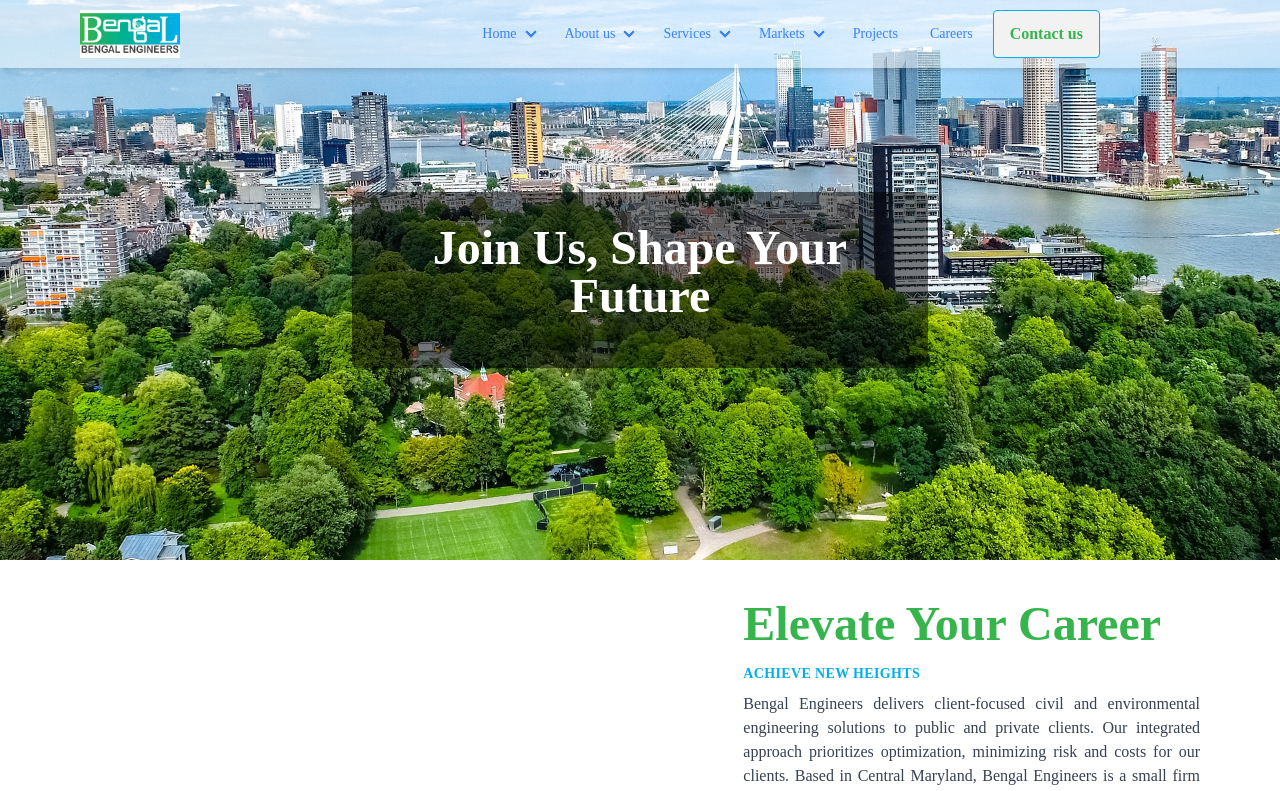
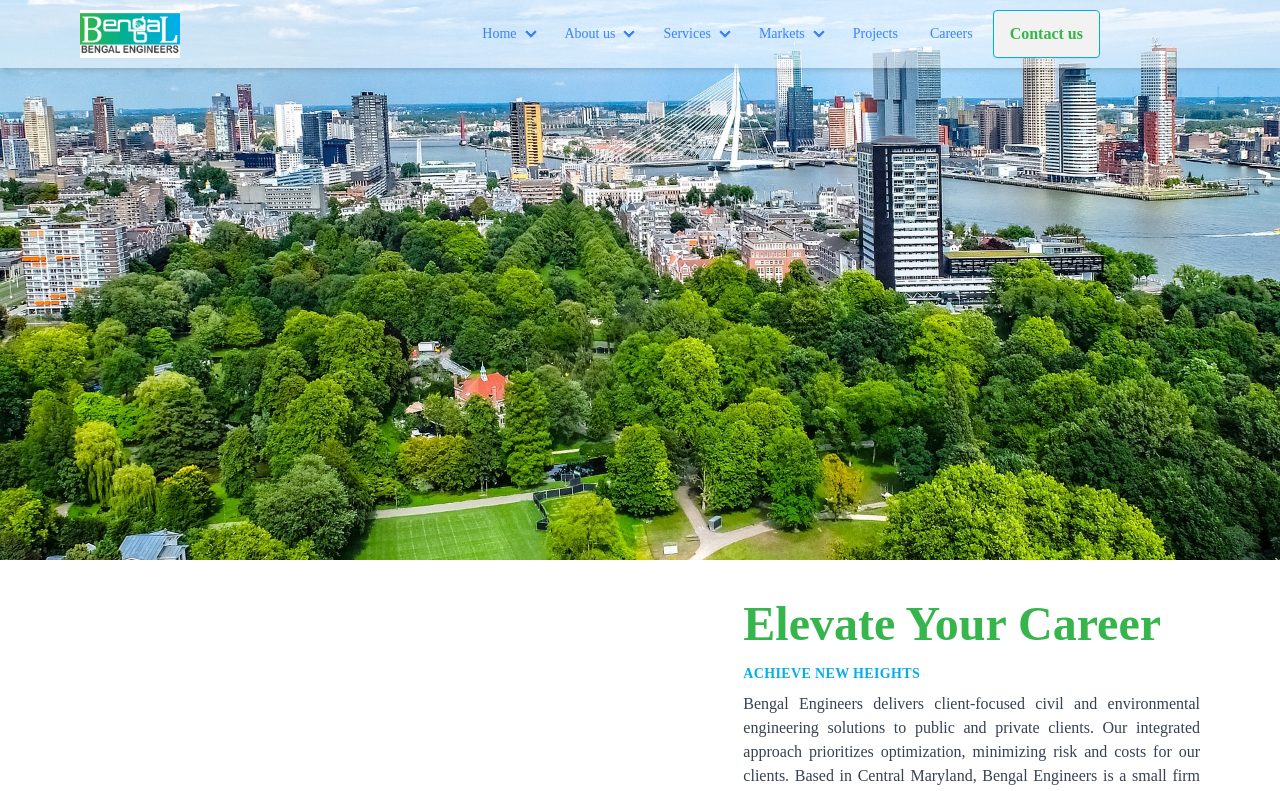
Before and after one commit to Sayanscreation/New_Website_Rebuilding, a React (Vite) app in the folder Frontend/: page /Career in a window 1280 px wide. Shown: the top 791 px of the page. Built offline with nearby package versions, Linux system fonts and the light colour scheme; a web font is replaced by a local one.

Commit message:
Career page developed

```diff
--- a/Frontend/src/components/Career.jsx
+++ b/Frontend/src/components/Career.jsx
@@ -1,4 +1,7 @@
 import React, { useState } from "react";
+import AOS from 'aos';
+import 'aos/dist/aos.css';
+import { Link } from "react-router-dom";
 
 const CareerPage = () => {
     // Job data
@@ -41,7 +44,7 @@ const CareerPage = () => {
                     className="min-h-[5t 0vh] sm:min-h-[70vh] w-full bg-cover bg-center flex items-center justify-center"
                     style={{ backgroundImage: `url('/Banner.jpg')` }}
                 >
-                    <div className="bg-black bg-opacity-50 text-white p-4 sm:p-8 rounded-md text-center max-w-md lg:max-w-xl">
+                    <div className="bg-black bg-opacity-50 text-white p-4 sm:p-8 rounded-md text-center max-w-md lg:max-w-xl" data-aos="fade-right">
                         <h1 className="text-2xl sm:text-5xl font-bold mb-4">
                             Join Us, Shape Your Future
                         </h1>
@@ -170,7 +173,9 @@ const CareerPage = () => {
                                     {expandedJob === job.id ? "Read Less" : "Read More"}
                                 </button>
                                 <button className="bg-blue-600 text-white px-4 py-2 rounded hover:bg-blue-700">
-                                    Apply
+                                    <Link to={`/Jobdetails`} className="text-white no-underline">
+                                        Apply
+                                    </Link>
                                 </button>
                             </div>
                         </div>
```
